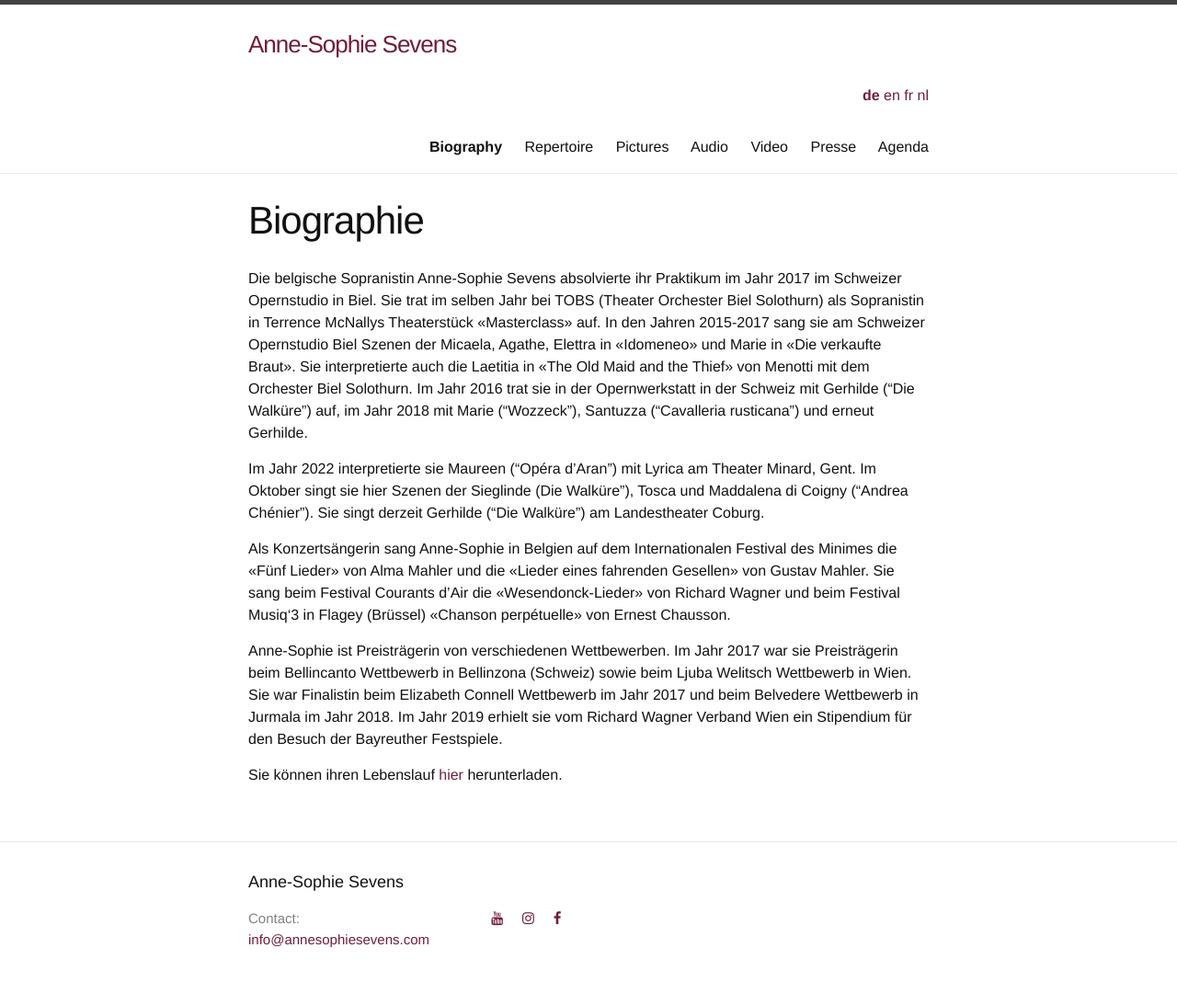
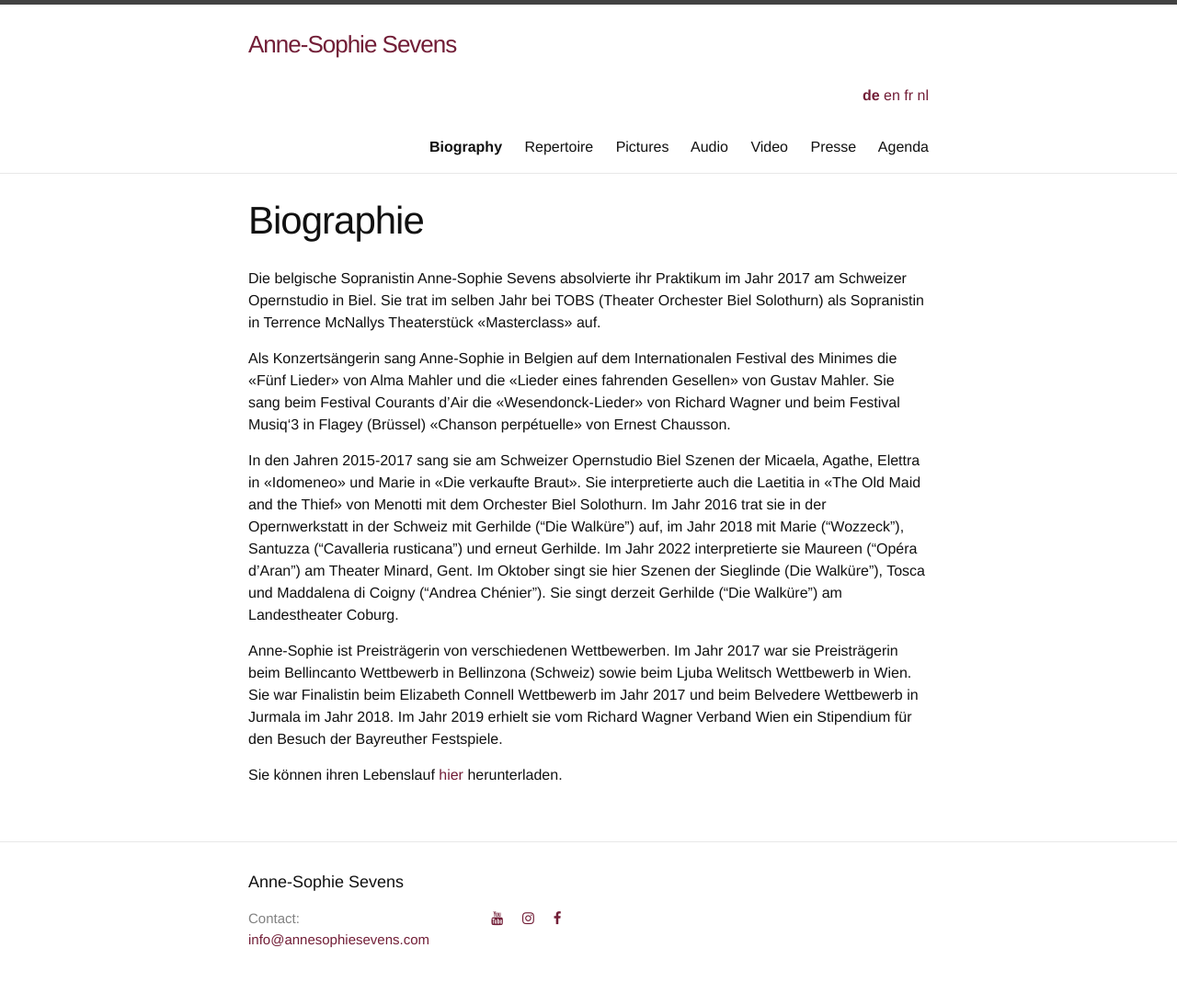
Before and after one commit to annesophie-sevens/annesophie-sevens.github.io, a Jekyll site: the page built from biography-de.md, in a window 1280 px wide. Shown: the whole page at 92% size. Built offline with Jekyll 4.4.1, drawn with Linux system fonts in a browser that asks for light colours; nearby versions of some CDN libraries.

Commit message:
Update biography-de.md

```diff
--- a/biography-de.md
+++ b/biography-de.md
@@ -6,13 +6,14 @@
 ref: biography
 
 ---
-Die belgische Sopranistin Anne-Sophie Sevens absolvierte ihr Praktikum im Jahr 2017 im Schweizer Opernstudio in Biel. Sie trat im selben Jahr bei TOBS (Theater Orchester Biel Solothurn) als Sopranistin in Terrence McNallys Theaterstück «Masterclass» auf. In den Jahren 2015-2017 sang sie am Schweizer Opernstudio Biel Szenen der Micaela, Agathe, Elettra in «Idomeneo» und Marie in «Die verkaufte Braut». Sie interpretierte auch die Laetitia in «The Old Maid and the Thief» von Menotti mit dem Orchester Biel Solothurn. Im Jahr 2016 trat sie in der Opernwerkstatt in der Schweiz mit Gerhilde (“Die Walküre”) auf, im Jahr 2018 mit Marie (“Wozzeck”), Santuzza (“Cavalleria rusticana”) und erneut Gerhilde.
-
-Im Jahr 2022 interpretierte sie Maureen (“Opéra d’Aran”) mit Lyrica am Theater Minard, Gent. Im Oktober singt sie hier Szenen der Sieglinde (Die Walküre”), Tosca und Maddalena di Coigny (“Andrea Chénier”). Sie singt derzeit Gerhilde (“Die Walküre”) am Landestheater Coburg.
+Die belgische Sopranistin Anne-Sophie Sevens absolvierte ihr Praktikum im Jahr 2017 am Schweizer Opernstudio in Biel. Sie trat im selben Jahr bei TOBS (Theater Orchester Biel Solothurn) als Sopranistin in Terrence McNallys Theaterstück «Masterclass» auf.
 
 Als Konzertsängerin sang Anne-Sophie in Belgien auf dem Internationalen Festival des Minimes die «Fünf Lieder» von Alma Mahler und die «Lieder eines fahrenden Gesellen» von Gustav Mahler. Sie sang beim Festival Courants d’Air die «Wesendonck-Lieder» von Richard Wagner und beim Festival Musiq‘3 in Flagey (Brüssel) «Chanson perpétuelle» von Ernest Chausson.
+
+In den Jahren 2015-2017 sang sie am Schweizer Opernstudio Biel Szenen der Micaela, Agathe, Elettra in «Idomeneo» und Marie in «Die verkaufte Braut». Sie interpretierte auch die Laetitia in «The Old Maid and the Thief» von Menotti mit dem Orchester Biel Solothurn. Im Jahr 2016 trat sie in der Opernwerkstatt in der Schweiz mit Gerhilde (“Die Walküre”) auf, im Jahr 2018 mit Marie (“Wozzeck”), Santuzza (“Cavalleria rusticana”) und erneut Gerhilde. Im Jahr 2022 interpretierte sie Maureen (“Opéra d’Aran”) am Theater Minard, Gent. Im Oktober singt sie hier Szenen der Sieglinde (Die Walküre”), Tosca und Maddalena di Coigny (“Andrea Chénier”). Sie singt derzeit Gerhilde (“Die Walküre”) am Landestheater Coburg.
 
 Anne-Sophie ist Preisträgerin von verschiedenen Wettbewerben. Im Jahr 2017 war sie Preisträgerin beim Bellincanto Wettbewerb in Bellinzona (Schweiz) sowie beim Ljuba Welitsch Wettbewerb in Wien. Sie war Finalistin beim Elizabeth Connell Wettbewerb im Jahr 2017 und beim Belvedere Wettbewerb in Jurmala im Jahr 2018. Im Jahr 2019 erhielt sie vom Richard Wagner Verband Wien ein Stipendium für den Besuch der Bayreuther Festspiele.
 
 
+
 Sie können ihren Lebenslauf [hier]({{ site.baseurl }}/assets/CV.pdf) herunterladen.
```
